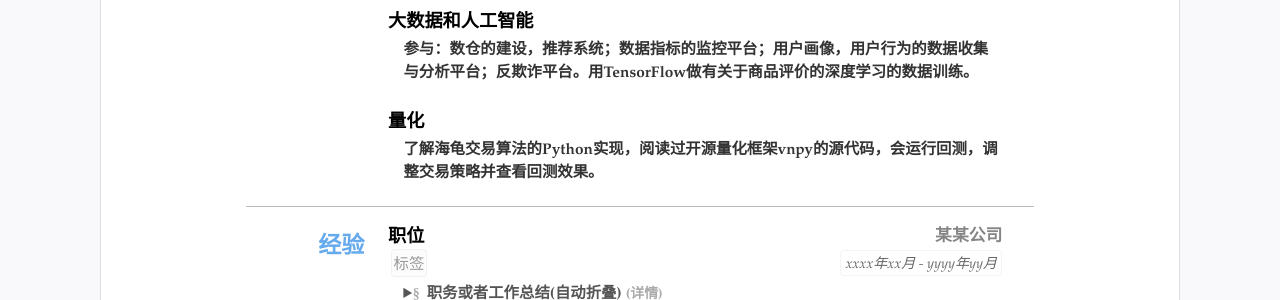
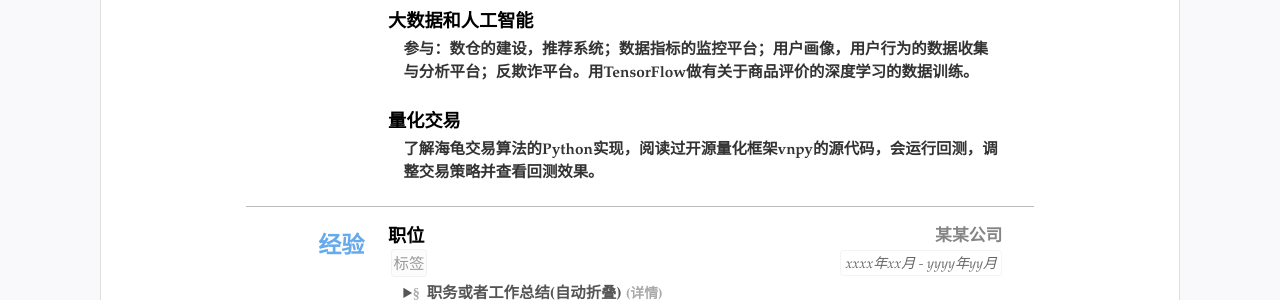
Before and after one commit to kennykong/resume, a Jekyll site: the page built from index.html, in a window 1280 px wide. Shown: the part 1312-1612 px from the top of the page. Built offline with Jekyll 4.4.1, drawn with Linux system fonts in a browser that asks for light colours.

Commit message:
update resume.yml

```diff
--- a/_data/resume.yml
+++ b/_data/resume.yml
@@ -82,7 +82,7 @@ main: #简历主要内容，
   - title: 大数据和人工智能
     summary: 参与：数仓的建设，推荐系统；数据指标的监控平台；用户画像，用户行为的数据收集与分析平台；反欺诈平台。用TensorFlow做有关于商品评价的深度学习的数据训练。
 
-  - title: 量化
+  - title: 量化交易
     summary: 了解海龟交易算法的Python实现，阅读过开源量化框架vnpy的源代码，会运行回测，调整交易策略并查看回测效果。
 
 - type: experience
```
